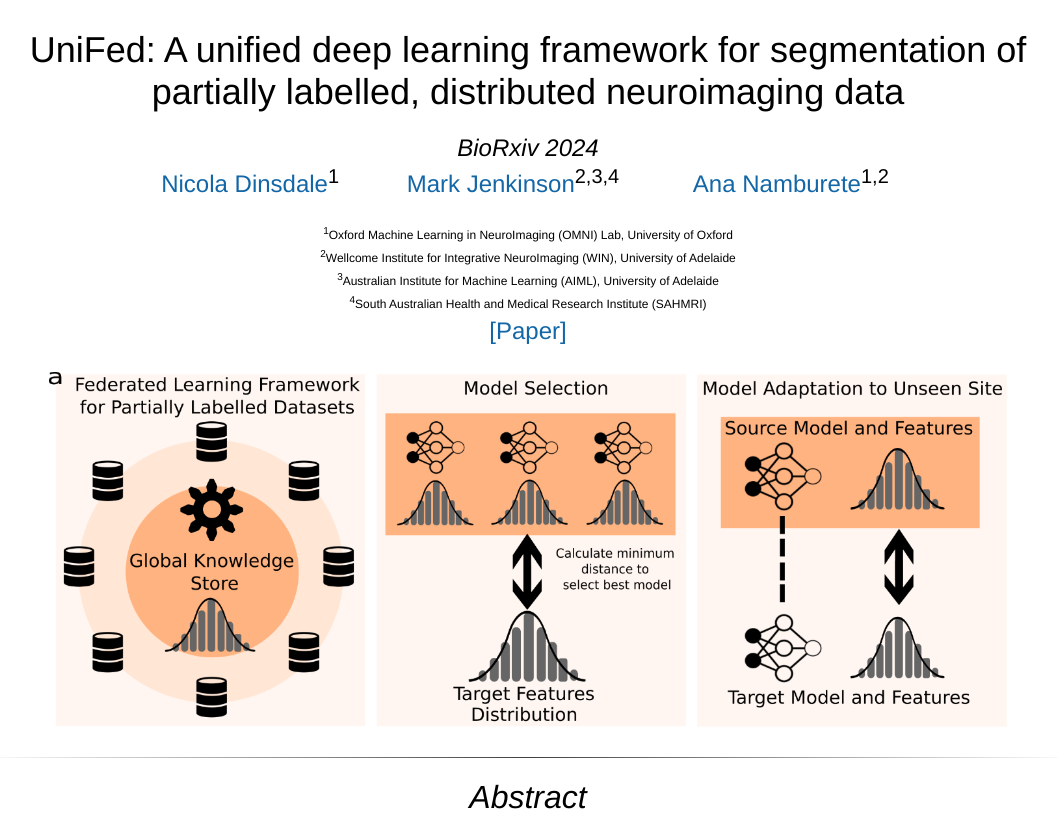
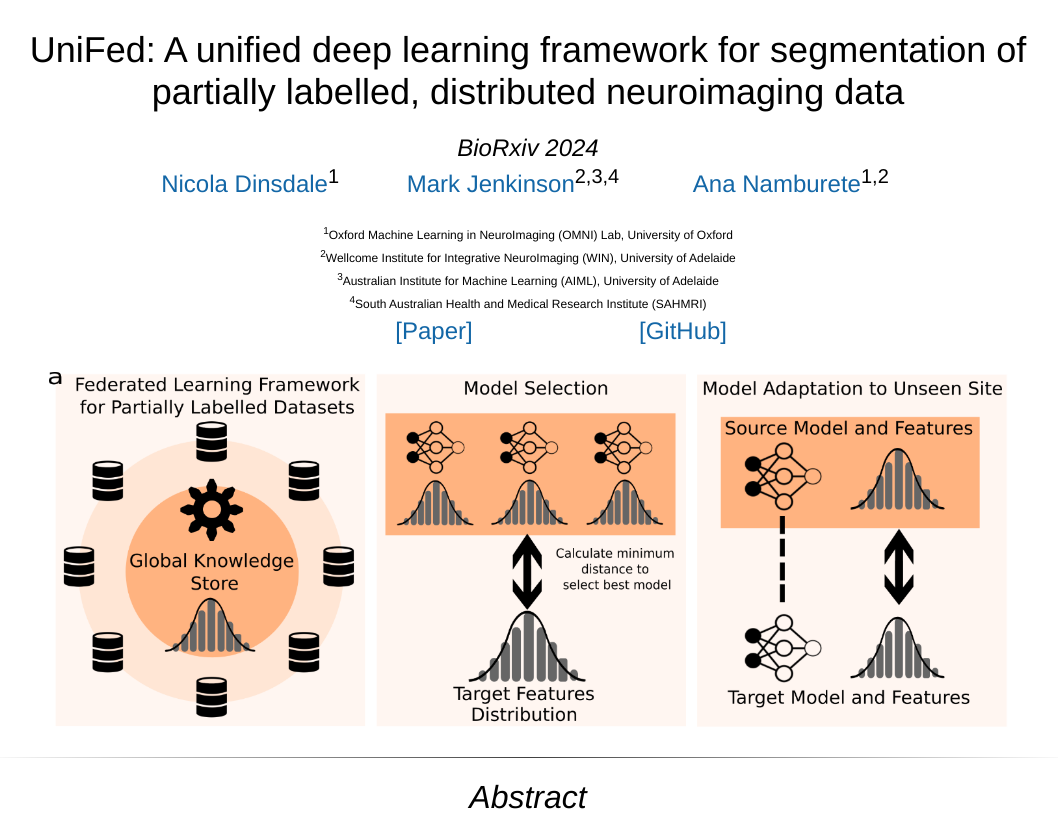
Before and after one commit to nkdinsdale/unifed_proj, a plain HTML site: page index.html in a window 1280 px wide. Shown: the top 819 px of the page, without its empty margins (112-1170 px from the left). Drawn offline with Linux system fonts and the light colour scheme; a script that the page names is missing.

Commit message:
Add files via upload

```diff
--- a/index.html
+++ b/index.html
@@ -212,7 +212,11 @@
 							<span style="font-size:24px"><a href=https://www.biorxiv.org/content/10.1101/2024.02.05.578912v1>[Paper]</a></span>
 						</center>
 					</td>
-
+					<td align=center width=120px>
+						<center>
+							<span style="font-size:24px"><a href=https://github.com/nkdinsdale/UniFed>[GitHub]</a></span><br>
+						</center>
+					</td>
 
 	<center>
 		<table align=center width=1000px>
```
